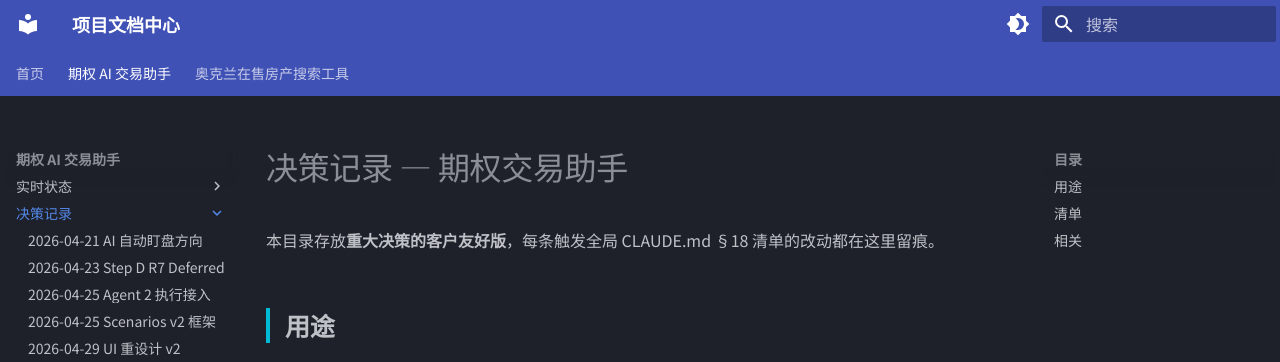
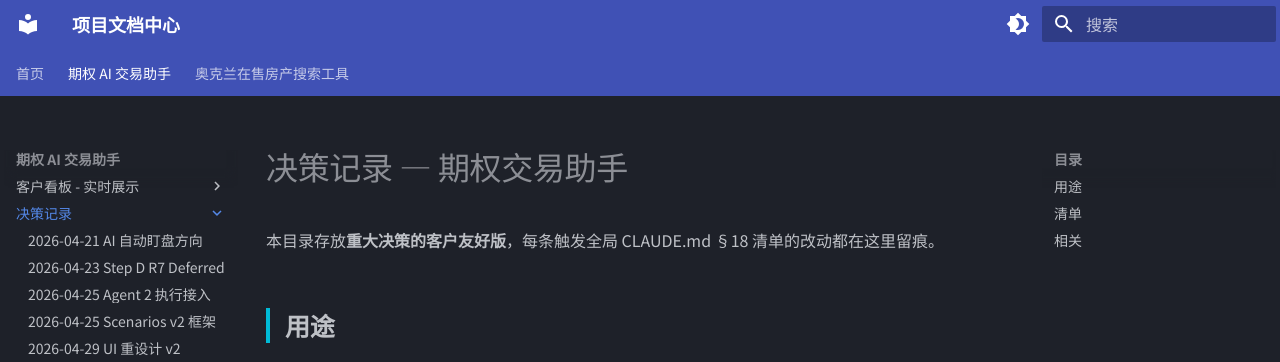
Before and after one commit to ChunmiaoYu/Projects-Wiki, an MkDocs documentation site: the page built from docs/options-trader/decisions/README.md, in a window 1280 px wide. Shown: the top 362 px of the page. Built offline with MkDocs 1.6.1 and Material for MkDocs 9.7.7, drawn with Linux system fonts in a browser that asks for light colours.

Commit message:
docs(options-trader): nav 实时状态 → 客户看板 - 实时展示 (按用户偏好)

```diff
--- a/mkdocs.yml
+++ b/mkdocs.yml
@@ -78,7 +78,7 @@ markdown_extensions:
 nav:
   - 首页: index.md
   - 期权 AI 交易助手:
-    - 实时状态:
+    - 客户看板 - 实时展示:
       - options-trader/dashboard/index.md
       - 看板历史:
         - options-trader/dashboard-snapshots/index.md
```
